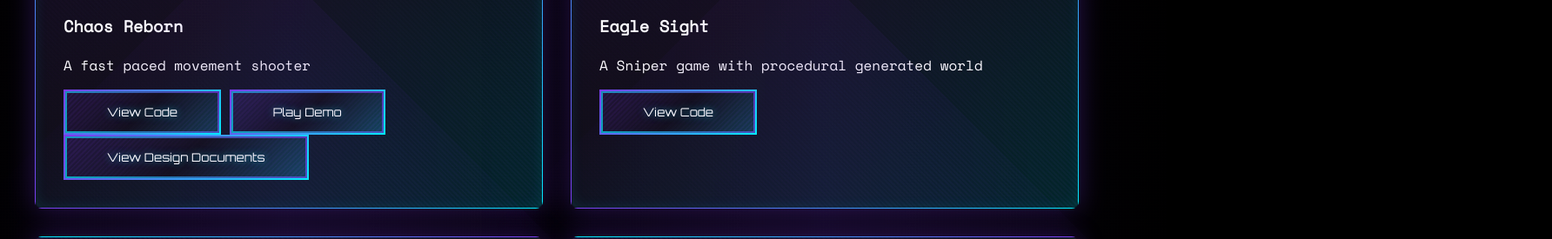
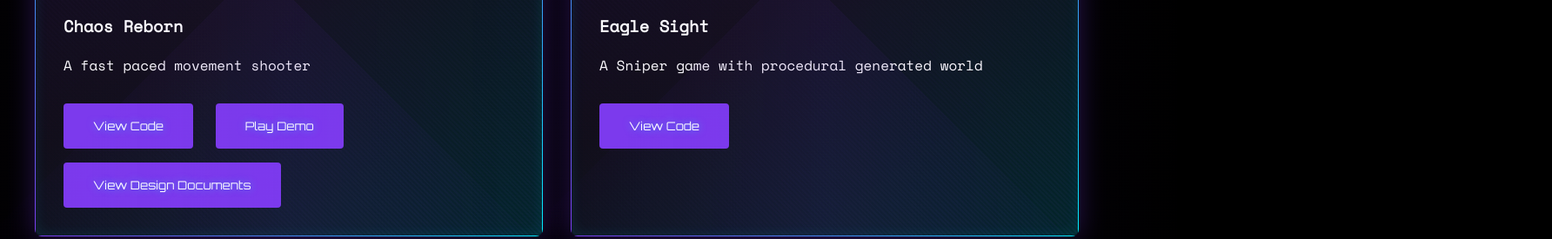
Before and after one commit to RishiKesh9849/Portfolio-Website, a plain HTML site: page index.html in a window 1280 px wide. Shown: the part 1388-1663 px from the top of the page at 87% size, 1784 px wide, since content can reach past the window. Drawn offline with nearby package versions, Linux system fonts and the light colour scheme.

Commit message:
Update index.html

```diff
--- a/index.html
+++ b/index.html
@@ -457,11 +457,25 @@
             border: 2px solid transparent;
             border-image: linear-gradient(
                 45deg,
-                var(--cyber-cyan),
+                var (--cyber-cyan),
                 var(--nebula-purple)
             ) 1;
             animation: border-pulse 1.5s infinite;
             opacity: 0.7;
+        }
+
+        .download-btn {
+            display: inline-block;
+            padding: 1rem 2rem;
+            background: var(--nebula-purple);
+            color: var(--star-color);
+            text-decoration: none;
+            border-radius: 4px;
+            transition: all 0.3s;
+            font-family: 'Orbitron', sans-serif;
+            border: 2px solid transparent;
+            margin-top: 1rem; /* Add spacing between rows of buttons */
+            margin-right: 1rem; /* Add spacing between buttons in the same row */
         }
 
         /* Contact Section */
```
